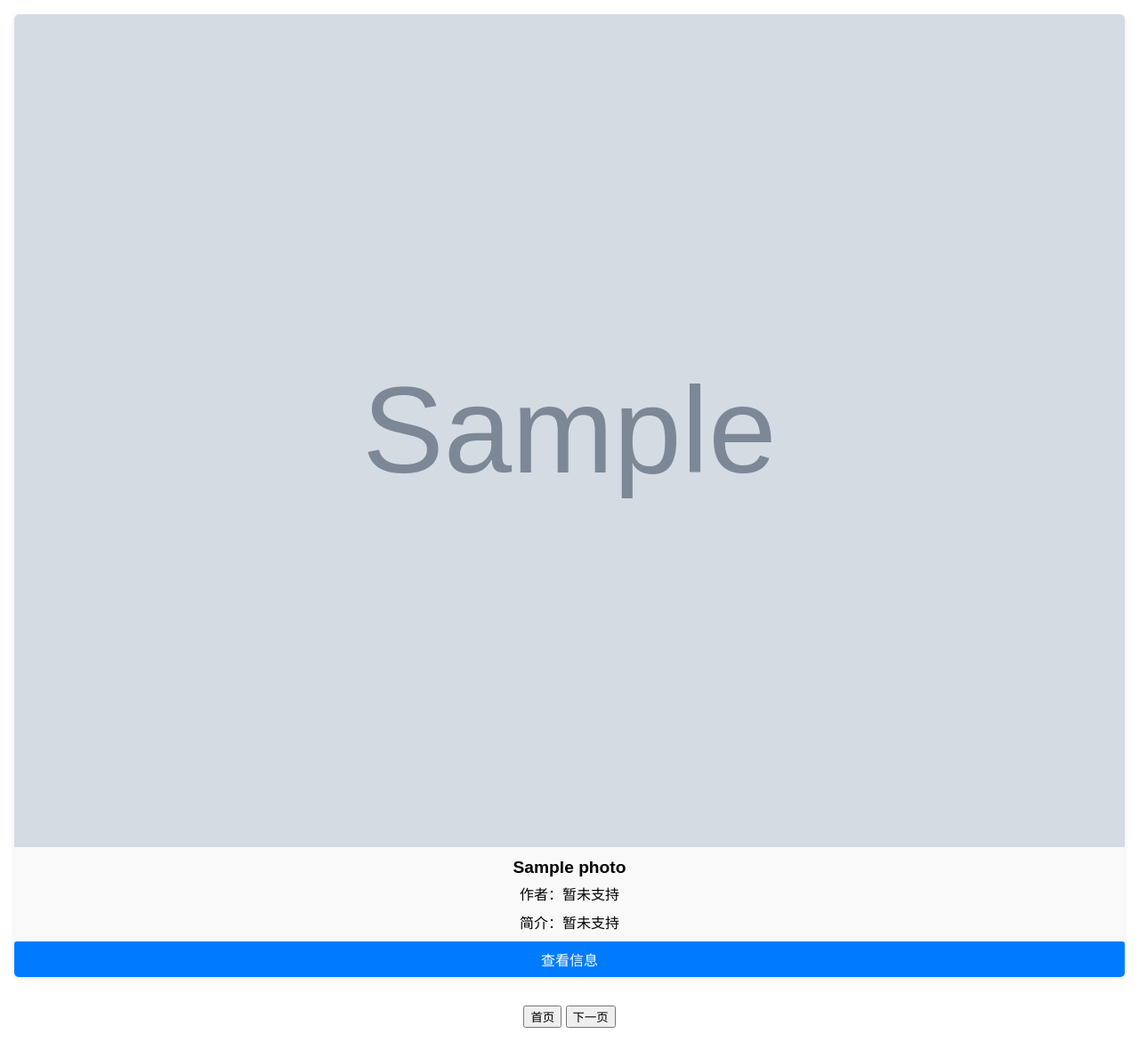
After one commit to Chi-Re/JmcomicWeb, a Flask app: template templates/favorites.html in a window 1280 px wide. The commit adds this page. Shown: the whole page at 89% size. Run offline with Flask 3, Linux system fonts and the light colour scheme; the template is opened without the code that fills it: most values are stand-ins (such as "Sample title", 1, 10 or a date in 2020); grey boxes marked "Sample" are stand-in pictures; parts of the project's set-up code (start-up, migrations or seed data) failed here and were passed over.

Commit message:
添加查看收藏夹页面(登陆状态)

```diff
--- a/main.py
+++ b/main.py
@@ -28,32 +28,31 @@ def photo(photo_id: int):
 
 @app.route("/album/<photo_id>")
 def album(photo_id: int):
+    photo_text = client.req_api("/album", params={
+        "id": photo_id
+    }).res_data
 
-    # photo_text = client.req_api("/album", params={
-    #     "id": photo_id
-    # }).res_data
+    photo_content = {
+        "id": photo_id,
+        "title": photo_text['name'],
+        "description": photo_text['description'],
+        "cover": f"https://{client.domain_list[0]}/media/albums/{photo_id}.jpg",
+        "author": photo_text['author'],  # 作者
+        "genre": photo_text['tags'],  # 标签
+        "page_count": len(photo_text['images'])  # 页数
+    }
+
+    # photo_text = client.get_album_detail(photo_id)
     #
     # photo_content = {
     #     "id": photo_id,
-    #     "title": photo_text['name'],
-    #     "description": photo_text['description'],
+    #     "title": photo_text.name,
+    #     # "description": photo_text['description'],
     #     "cover": f"https://{client.domain_list[0]}/media/albums/{photo_id}.jpg",
-    #     "author": photo_text['author'],  # 作者
-    #     "genre": photo_text['tags'],  # 标签
-    #     "page_count": len(photo_text['images'])  # 页数
+    #     "author": photo_text.authors,  # 作者
+    #     "genre": photo_text.tags,  # 标签
+    #     "page_count": int(photo_text.page_count)  # 页数
     # }
-
-    photo_text = client.get_album_detail(photo_id)
-
-    photo_content = {
-        "id": photo_id,
-        "title": photo_text.name,
-        # "description": photo_text['description'],
-        "cover": f"https://{client.domain_list[0]}/media/albums/{photo_id}.jpg",
-        "author": photo_text.authors,  # 作者
-        "genre": photo_text.tags,  # 标签
-        "page_count": int(photo_text.page_count)  # 页数
-    }
 
     return render_template("album.html", photo_content=photo_content)
 
@@ -74,12 +73,27 @@ def search():
 
     search_txt = request.values.get('search')
 
-    print(page)
-    print(search_txt)
-
     photo_list = get_search_photo(search_txt, page)
 
     return render_template("search.html", photos=photo_list, page=page, search=search_txt, url='/search/photos')
+
+
+@app.route("/favorites", methods=['POST', "GET"])
+def favorites():
+    if "page" in request.values:
+        page: int = int(request.values.get("page"))
+    else:
+        page: int = 1
+
+    try:
+        photo_list = get_favorites_photo(page)
+
+    except ResponseUnexpectedException:
+        return "您还未登陆"
+    except:
+        return "∑(っ°Д°;)っ卧槽，报错了"
+
+    return render_template("search.html", photos=photo_list, page=page, url='/favorites')
 
 
 @app.route("/photo/get_photos", methods=['POST', "GET"])
@@ -106,6 +120,20 @@ def get_search_photo(tag: str, page: int) -> List[dict]:
     photos_title_id_list = []
 
     for i in client.search_site(tag, page):
+        print(i)
+        photos_title_id_list.append({
+            'id': i[0],
+            'title': i[1],
+            'cover': f"https://{client.domain_list[0]}/media/albums/{i[0]}.jpg"
+        })
+
+    return photos_title_id_list
+
+
+def get_favorites_photo(page: int) -> List[dict]:
+    photos_title_id_list = []
+
+    for i in client.favorite_folder(page):
         photos_title_id_list.append({
             'id': i[0],
             'title': i[1],
--- /dev/null
+++ b/templates/favorites.html
@@ -0,0 +1,150 @@
+<!DOCTYPE html>
+<html lang="zh">
+<head>
+    <meta charset="UTF-8">
+    <meta name="viewport" content="width=device-width, initial-scale=1.0">
+    <title>漫画列表网站</title>
+    <style>
+        /* styles.css */
+/* 全局重置与基本样式 */
+body {
+    font-family: Arial, sans-serif;
+    margin: 0;
+    padding: 0;
+}
+
+header {
+    background-color: #333;
+    color: white;
+    text-align: center;
+    padding: 1rem;
+}
+
+header h1 {
+    margin: 0;
+}
+
+nav ul {
+    list-style-type: none;
+    display: flex;
+    justify-content: center;
+    padding: 0;
+}
+
+nav li {
+    margin: 0 1rem;
+}
+
+nav a {
+    color: white;
+    text-decoration: none;
+}
+
+/* 漫画列表区域 */
+.comics-list {
+    display: grid;
+    grid-template-columns: repeat(auto-fit, minmax(180px, 1fr));
+    gap: 1rem;
+    padding: 1rem;
+}
+
+.comic-card {
+    background-color: #f9f9f9;
+    border-radius: 5px;
+    overflow: hidden;
+    box-shadow: 0 2px 4px rgba(0, 0, 0, 0.1);
+}
+
+.comic-cover {
+    width: 100%;
+    height: auto;
+    object-fit: cover;
+    border-top-left-radius: 5px;
+    border-top-right-radius: 5px;
+}
+
+.comic-card h2 {
+    margin: 0.5rem 0;
+    font-size: 1.2rem;
+    text-align: center;
+}
+
+.comic-card p {
+    margin: 0.5rem 0;
+    line-height: 1.5;
+    text-align: center;
+}
+
+.read-more {
+    display: block;
+    text-align: center;
+    background-color: #007bff;
+    color: white;
+    padding: 0.5rem 1rem;
+    border-radius: 3px;
+    text-decoration: none;
+    transition: background-color 0.3s ease;
+}
+
+.read-more:hover {
+    background-color: #0056b3;
+}
+    </style>
+
+        <style>
+        .page-control {
+            display: flex;
+            align-items: center;
+            gap: 10px;
+            width: fit-content;
+        }
+        .page-input {
+            width: 50px;
+            padding: 5px;
+            text-align: center;
+        }
+        footer {
+            color: #333;
+            text-align: center;
+            padding: 1rem;
+        }
+
+        footer form{
+            display: inline-block;
+        }
+    </style>
+</head>
+<body>
+    <main>
+        <section class="comics-list">
+
+            {% for ps in photos %}
+                <article class="comic-card">
+                    <img src="{{ ps.cover }}" alt="漫画封面1" class="comic-cover">
+                    <h2>{{ ps.title }}</h2>
+                    <p>作者：暂未支持</p>
+                    <p>简介：暂未支持</p>
+                    <a href="/album/{{ ps.id }}" class="read-more">查看信息</a>
+                </article>
+            {% endfor %}
+
+            <!-- 更多漫画卡片... -->
+        </section>
+    </main>
+
+    <!-- 页码控制区域 -->
+    <footer>
+        <form action="{{ url }}?page=1" method = "POST" >
+            <button>首页</button>
+        </form>
+        {% if page != 1 %}
+            <form action="{{ url }}?page={{page-1}}" method = "POST">
+                <button>上一页</button>
+            </form>
+        {% endif %}
+        <form action="{{ url }}?page={{page+1}}" method = "POST">
+            <button>下一页</button>
+        </form>
+    </footer>
+</body>
+</html>
```
Also changed, not shown: templates/album.html (+6 -1 lines), templates/index.html (+29 -0 lines).
